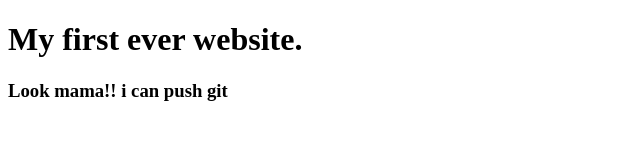
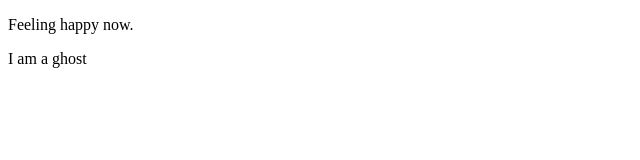
Before and after one commit to sheikhdidar/My-first-website, a plain HTML site: page index.html in a window 1280 px wide. Shown: the whole page, without its empty margins (0-640 px from the left). Drawn offline with Linux system fonts and the light colour scheme.

Commit message:
ghost add

```diff
--- a/index.html
+++ b/index.html
@@ -6,7 +6,7 @@
     <title>Document</title>
 </head>
 <body>
-    <h1>My first ever website.</h1>
-    <h3>Look mama!! i can push git</h3>
+    <p>Feeling happy now.</p>
+    <p>I am a ghost</p>
 </body>
 </html>
```
